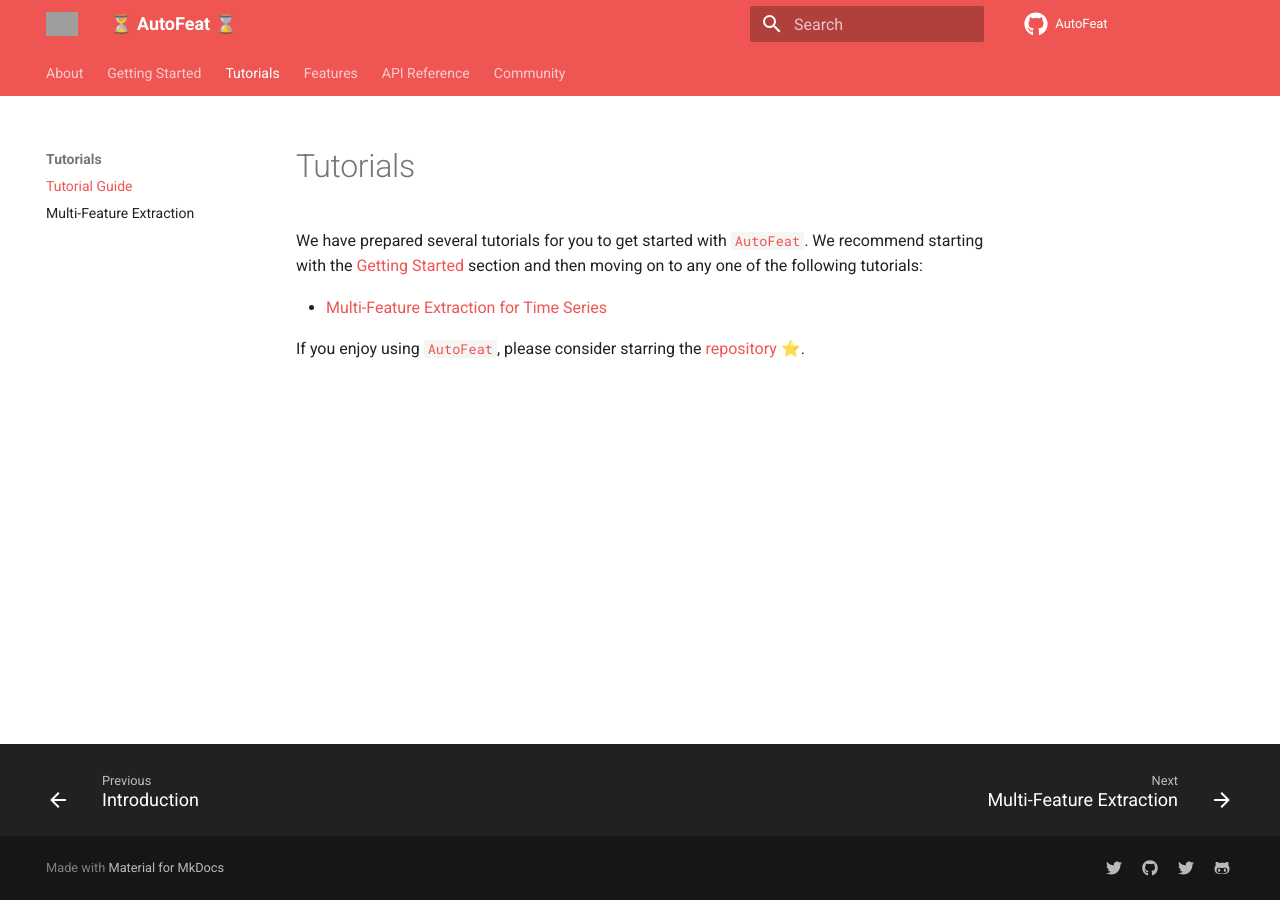
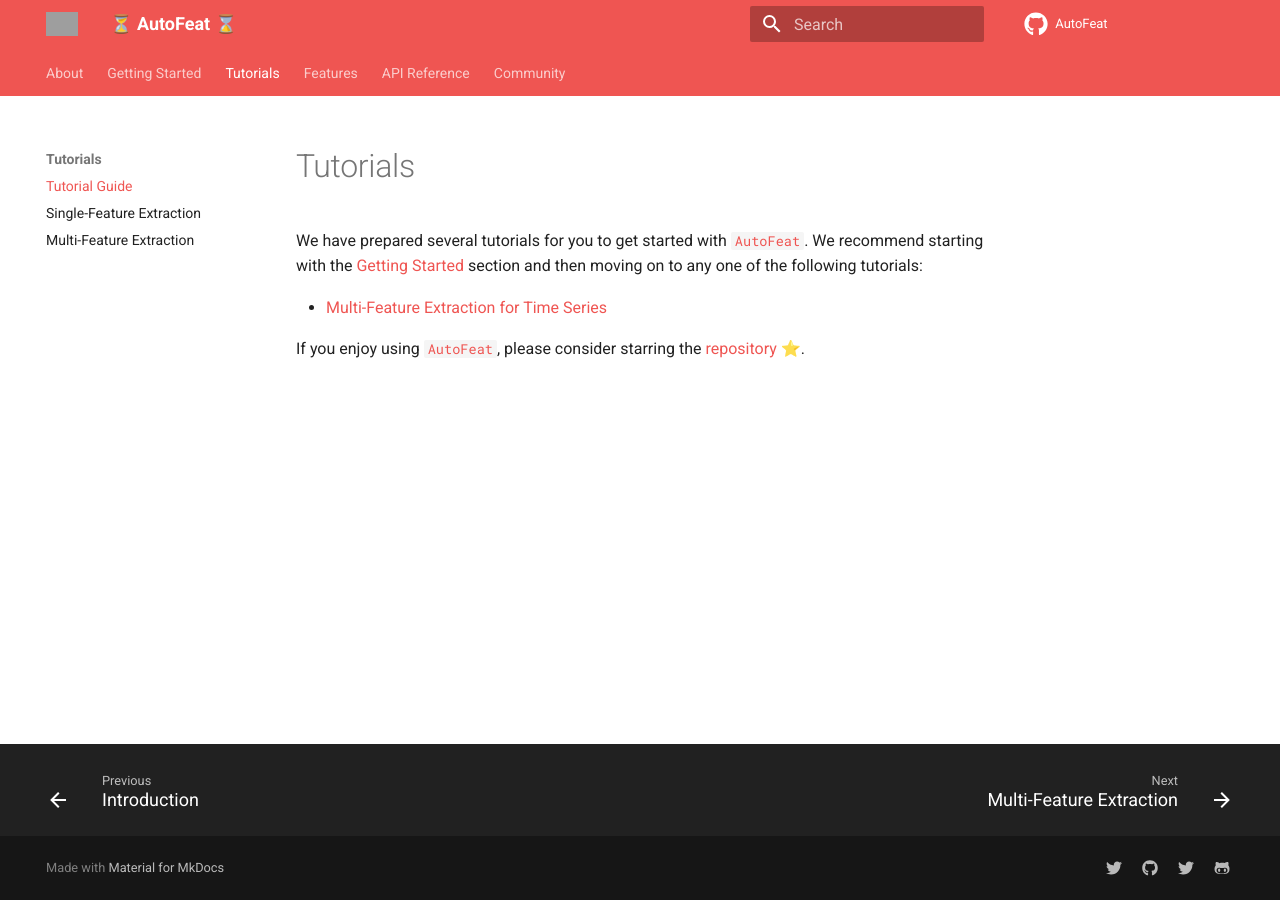
Before and after one commit to autonlab/AutonFeat, an MkDocs documentation site: the page built from docs/tutorials/tutorials.md, in a window 1280 px wide. Built offline with MkDocs 1.6.1 and Material for MkDocs 9.7.7, drawn with Linux system fonts in a browser that asks for light colours; comment, search, counter and statistics services are not loaded; grey boxes are pictures that could not be loaded.

Commit message:
[DOCS] Add tutorial on single feature extraction for time series forecasting

```diff
--- a/mkdocs.yml
+++ b/mkdocs.yml
@@ -24,6 +24,7 @@
 
   - 'Tutorials' :
     - 'Tutorial Guide' : 'tutorials/tutorials.md'
+    - 'Single-Feature Extraction' : 'tutorials/single_feature_extraction.md'
     - 'Multi-Feature Extraction' : 'tutorials/multi_feature_extraction.md'
 
   - 'Features' :
```
